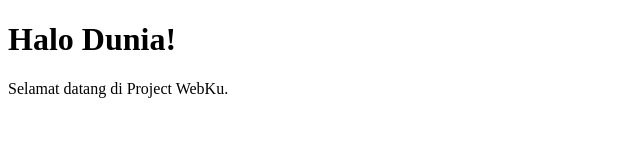
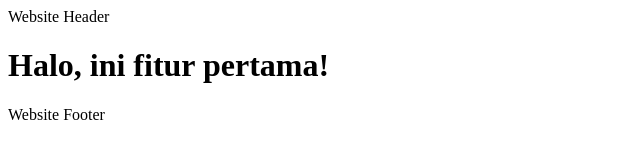
Before and after one commit to xenaa8/psts_gryy, a plain HTML site: page index.html in a window 1280 px wide. Shown: the whole page, without its empty margins (0-640 px from the left). Drawn offline with Linux system fonts and the light colour scheme.

Commit message:
Add footer component directly to main

```diff
--- a/index.html
+++ b/index.html
@@ -1,10 +1,15 @@
 <!DOCTYPE html>
 <html>
-<head>
-  <title>Project WebKu</title>
-</head>
-<body>
-  <h1>Halo Dunia!</h1>
-  <p>Selamat datang di Project WebKu.</p>
-</body>
+  <head>
+    <meta charset="UTF-8" />
+    <meta name="viewport" content="width=device-width, initial-scale=1.0" />
+    <title>Project WebKu</title>
+  </head>
+  <body>
+    <header>Website Header</header>
+
+    <h1>Halo, ini fitur pertama!</h1>
+
+    <footer>Website Footer</footer>
+  </body>
 </html>
```
